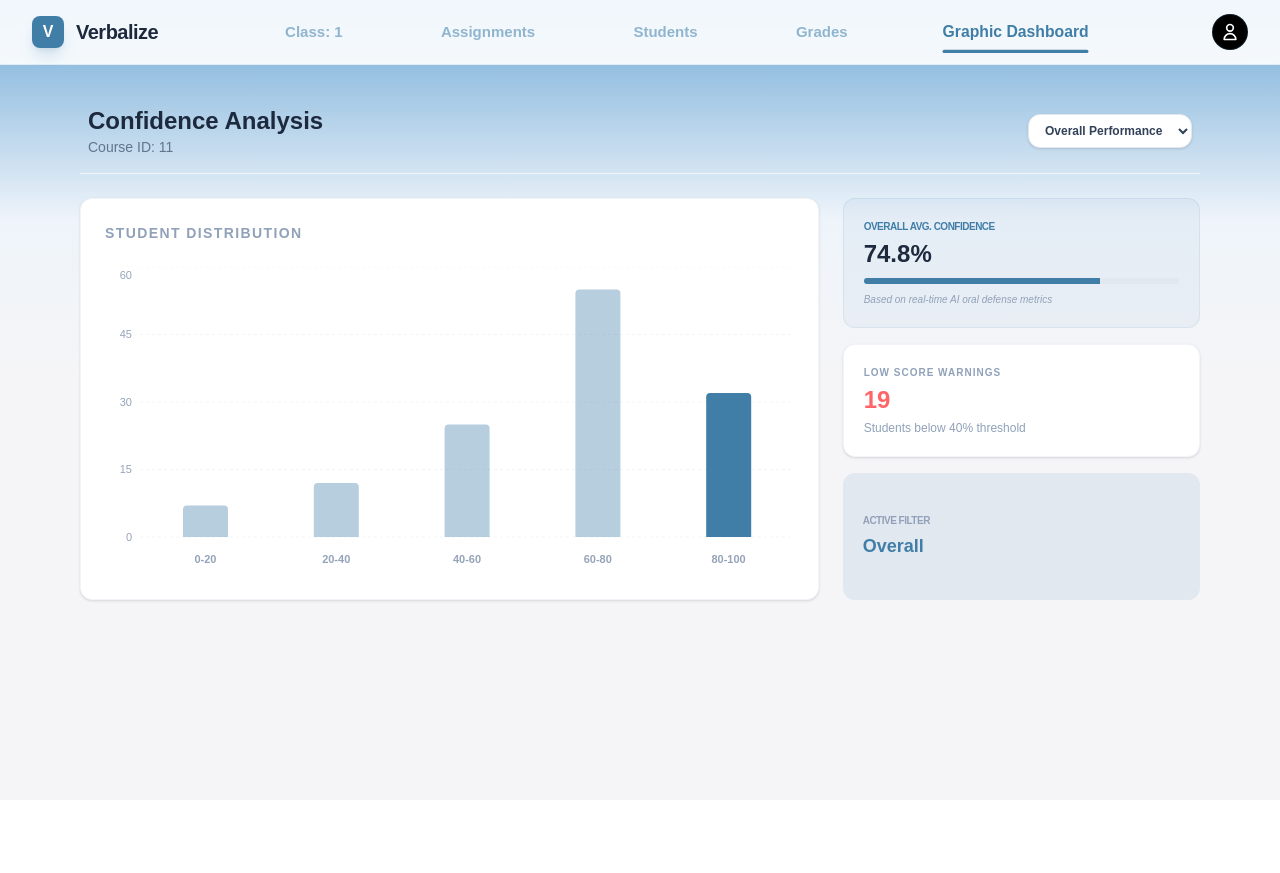
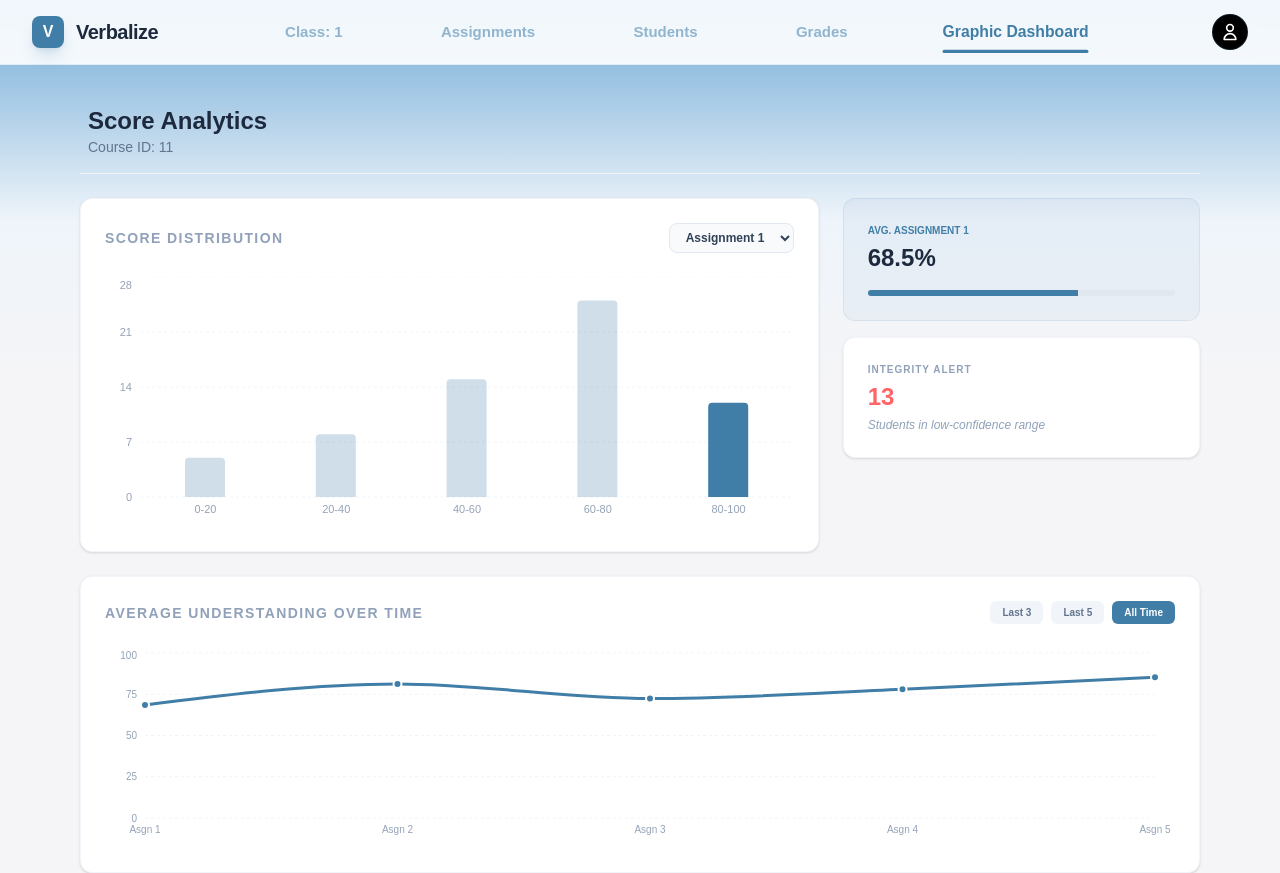
Before and after one commit to acm-projects/Verbalize, a Next.js app in the folder verbalize/: page /course/1/graphicdashboard in a window 1280 px wide. Before the commit the page ends 800 px from the top, so only its background shows below. Built offline with nearby package versions, Linux system fonts and the light colour scheme.

Commit message:
update analysis graphic dashboard

```diff
--- a/verbalize/app/components/LandingPage.tsx
+++ b/verbalize/app/components/LandingPage.tsx
@@ -52,7 +52,7 @@ export default function LandingPage() {
 
                 <div className="absolute inset-0 bg-gradient-to-b from-[#F8FAFC]/20 via-[#F8FAFC]/20 to-[#F8FAFC]" />
 
-                <div className="p-5 flex flex-row justify-center px-20 z-10 gap-50">
+                <div className="p-5 flex flex-row justify-between px-20 z-10 gap-50">
                     <motion.div
                         initial={{ opacity: 0, x: -30 }}
                         animate={{ opacity: 1, x: 0 }}
--- a/verbalize/app/course/[courseId]/graphicdashboard/page.tsx
+++ b/verbalize/app/course/[courseId]/graphicdashboard/page.tsx
@@ -2,154 +2,178 @@
 
 import { useState, useMemo } from 'react';
 import {
-  BarChart, Bar, XAxis, YAxis, CartesianGrid, Tooltip, ResponsiveContainer, Cell
+  BarChart, Bar, XAxis, YAxis, CartesianGrid, Tooltip, ResponsiveContainer, Cell,
+  LineChart, Line, Dot
 } from 'recharts';
+import { motion, AnimatePresence } from 'framer-motion';
 
-// Added "avg" field to each dataset for dynamic display
-const ASSIGNMENTS_DATA = {
+// Mock data for Bar Chart (Individual Assignments)
+const ASSIGNMENTS_DETAILS = {
   "Assignment 1": {
     avg: 68.5,
     data: [
-      { range: "0-20", students: 5 },
-      { range: "20-40", students: 8 },
-      { range: "40-60", students: 15 },
-      { range: "60-80", students: 25 },
+      { range: "0-20", students: 5 }, { range: "20-40", students: 8 },
+      { range: "40-60", students: 15 }, { range: "60-80", students: 25 },
       { range: "80-100", students: 12 },
     ]
   },
   "Assignment 2": {
     avg: 81.2,
     data: [
-      { range: "0-20", students: 2 },
-      { range: "20-40", students: 4 },
-      { range: "40-60", students: 10 },
-      { range: "60-80", students: 30 },
+      { range: "0-20", students: 2 }, { range: "20-40", students: 4 },
+      { range: "40-60", students: 10 }, { range: "60-80", students: 30 },
       { range: "80-100", students: 20 },
     ]
   },
-  "Overall": {
-    avg: 74.8,
+  "Assignment 3": {
+    avg: 72.4,
     data: [
-      { range: "0-20", students: 7 },
-      { range: "20-40", students: 12 },
-      { range: "40-60", students: 25 },
-      { range: "60-80", students: 55 },
-      { range: "80-100", students: 32 },
+      { range: "0-20", students: 4 }, { range: "20-40", students: 10 },
+      { range: "40-60", students: 18 }, { range: "60-80", students: 22 },
+      { range: "80-100", students: 15 },
     ]
   }
 };
 
+// Mock data for Line Chart (The Trend)
+const FULL_TREND_DATA = [
+  { name: "Asgn 1", avg: 68.5 },
+  { name: "Asgn 2", avg: 81.2 },
+  { name: "Asgn 3", avg: 72.4 },
+  { name: "Asgn 4", avg: 78.0 },
+  { name: "Asgn 5", avg: 85.3 },
+];
+
 export default function GraphicDashboard() {
-  const [selectedAssignment, setSelectedAssignment] = useState("Overall");
+  const [selectedAsgn, setSelectedAsgn] = useState("Assignment 1");
+  const [trendRange, setTrendRange] = useState("All");
 
-  // Get current dataset based on selection
   const currentSet = useMemo(() =>
-    ASSIGNMENTS_DATA[selectedAssignment as keyof typeof ASSIGNMENTS_DATA],
-    [selectedAssignment]
+    ASSIGNMENTS_DETAILS[selectedAsgn as keyof typeof ASSIGNMENTS_DETAILS],
+    [selectedAsgn]
   );
 
+  const trendData = useMemo(() => {
+    if (trendRange === "All") return FULL_TREND_DATA;
+    return FULL_TREND_DATA.slice(-parseInt(trendRange));
+  }, [trendRange]);
+
   return (
-    <div className="h-full">
+    <div className="h-full space-y-6">
       {/* 1. Header Section */}
-      <div className="flex justify-between items-center px-2 py-4 border-b border-gray-100 mb-6">
+      <div className="flex justify-between items-center px-2 py-4 border-b border-gray-100">
         <div>
-          <h1 className="text-2xl font-bold text-slate-800">Confidence Analysis</h1>
+          <h1 className="text-2xl font-bold text-slate-800">Score Analytics</h1>
           <p className="text-sm text-slate-500">Course ID: 11</p>
         </div>
-
-        <select
-          value={selectedAssignment}
-          onChange={(e) => setSelectedAssignment(e.target.value)}
-          className="bg-white border border-slate-200 text-slate-700 text-xs font-bold rounded-xl px-3 py-2 outline-none focus:ring-2 ring-[#407EA7]/20 transition-all cursor-pointer shadow-sm"
-        >
-          <option value="Overall">Overall Performance</option>
-          <option value="Assignment 1">Assignment 1</option>
-          <option value="Assignment 2">Assignment 2</option>
-        </select>
       </div>
 
       <div className="grid grid-cols-1 lg:grid-cols-3 gap-6">
-
-        {/* Left: Interactive Bar Chart */}
-        <div className="lg:col-span-2 bg-white p-6 rounded-xl border border-slate-100 shadow-sm">
-          <div className="mb-6">
-            <h3 className="text-sm font-black text-slate-400 uppercase tracking-widest">Student Distribution</h3>
+        {/* TOP LEFT: Bar Chart for Current Assignment */}
+        <motion.div
+          initial={{ opacity: 0, y: 20 }}
+          animate={{ opacity: 1, y: 0 }}
+          className="lg:col-span-2 bg-white p-6 rounded-xl border border-slate-100 shadow-sm"
+        >
+          <div className="flex justify-between items-center mb-6">
+            <h3 className="text-sm font-black text-slate-400 uppercase tracking-widest">Score Distribution</h3>
+            <select
+              value={selectedAsgn}
+              onChange={(e) => setSelectedAsgn(e.target.value)}
+              className="bg-slate-50 border border-slate-200 text-slate-700 text-xs font-bold rounded-lg px-3 py-1.5 outline-none focus:ring-2 ring-[#407EA7]/20 cursor-pointer"
+            >
+              {Object.keys(ASSIGNMENTS_DETAILS).map(key => <option key={key} value={key}>{key}</option>)}
+            </select>
           </div>
 
-          <div className="h-[300px] w-full">
+          <div className="h-[250px] w-full">
             <ResponsiveContainer width="100%" height="100%">
               <BarChart data={currentSet.data} margin={{ top: 0, right: 0, left: -25, bottom: 0 }}>
                 <CartesianGrid strokeDasharray="3 3" vertical={false} stroke="#f1f5f9" />
-                <XAxis
-                  dataKey="range"
-                  axisLine={false}
-                  tickLine={false}
-                  tick={{ fill: '#94a3b8', fontSize: 11, fontWeight: 600 }}
-                  dy={10}
-                />
-                <YAxis
-                  axisLine={false}
-                  tickLine={false}
-                  tick={{ fill: '#94a3b8', fontSize: 11 }}
-                />
-                <Tooltip
-                  cursor={{ fill: '#f8fafc' }}
-                  contentStyle={{
-                    borderRadius: '12px',
-                    border: 'none',
-                    boxShadow: '0 10px 15px -3px rgb(0 0 0 / 0.05)',
-                    fontSize: '12px'
-                  }}
-                />
-                <Bar dataKey="students" radius={[4, 4, 0, 0]} barSize={45}>
+                <XAxis dataKey="range" axisLine={false} tickLine={false} tick={{ fill: '#94a3b8', fontSize: 11 }} />
+                <YAxis axisLine={false} tickLine={false} tick={{ fill: '#94a3b8', fontSize: 11 }} />
+                <Tooltip cursor={{ fill: '#f8fafc' }} contentStyle={{ borderRadius: '12px', border: 'none', boxShadow: '0 4px 12px rgba(0,0,0,0.05)' }} />
+                <Bar dataKey="students" isAnimationActive={true} animationDuration={1000} radius={[4, 4, 0, 0]} barSize={40}>
                   {currentSet.data.map((entry, index) => (
-                    <Cell
-                      key={`cell-${index}`}
-                      fill={entry.range === "80-100" ? "#407EA7" : "#407EA760"}
-                    />
+                    <Cell key={`cell-${index}`} fill={entry.range === "80-100" ? "#407EA7" : "#407EA740"} />
                   ))}
                 </Bar>
               </BarChart>
             </ResponsiveContainer>
           </div>
-        </div>
+        </motion.div>
 
-        {/* Right: Dynamic Insight Panels */}
-        <div className="flex flex-col gap-4">
-
-          {/* Dynamic AVG Confidence Card */}
-          <div className="bg-[#407EA7]/5 border border-[#407EA7]/10 p-5 rounded-xl transition-all duration-500">
-            <p className="text-[10px] font-black text-[#407EA7] uppercase tracking-tighter">
-              {selectedAssignment === "Overall" ? "Overall Avg. Confidence" : `Avg. ${selectedAssignment}`}
-            </p>
-            <h4 className="text-2xl font-black text-slate-800 mt-1">
-              {currentSet.avg}%
-            </h4>
-            <div className="mt-2 h-1.5 w-full bg-slate-200 rounded-full overflow-hidden">
-               <div
-                 className="h-full bg-[#407EA7] transition-all duration-700 ease-out"
-                 style={{ width: `${currentSet.avg}%` }}
+        {/* TOP RIGHT: Avg & Metrics */}
+        <div className="space-y-4">
+          <motion.div
+            key={selectedAsgn}
+            initial={{ scale: 0.95, opacity: 0 }}
+            animate={{ scale: 1, opacity: 1 }}
+            className="bg-[#407EA7]/5 border border-[#407EA7]/10 p-6 rounded-xl"
+          >
+            <p className="text-[10px] font-black text-[#407EA7] uppercase">Avg. {selectedAsgn}</p>
+            <h4 className="text-2xl font-black text-slate-800 mt-1">{currentSet.avg}%</h4>
+            <div className="mt-4 h-1.5 w-full bg-slate-200 rounded-full overflow-hidden">
+               <motion.div
+                 initial={{ width: 0 }}
+                 animate={{ width: `${currentSet.avg}%` }}
+                 transition={{ duration: 1, ease: "easeOut" }}
+                 className="h-full bg-[#407EA7]"
                />
             </div>
-            <p className="text-[10px] text-slate-400 mt-2 italic">Based on real-time AI oral defense metrics</p>
-          </div>
+          </motion.div>
 
-          <div className="bg-white border border-slate-100 p-5 rounded-xl shadow-sm">
-            <p className="text-[10px] font-black text-slate-400 uppercase tracking-tighter tracking-widest">Low Score Warnings</p>
-            <h4 className="text-2xl font-black text-red-400 mt-1">
-              {currentSet.data[0].students + currentSet.data[1].students}
-            </h4>
-            <p className="text-xs text-slate-400 mt-1">Students below 40% threshold</p>
-          </div>
-
-          <div className="bg-slate-200 px-5 py-10  rounded-xl text-white flex-1 flex flex-col justify-between">
-            <div>
-              <p className="text-[10px] font-black text-slate-400 uppercase tracking-tighter">Active Filter</p>
-              <h4 className="text-lg font-bold mt-1 text-[#407EA7]">{selectedAssignment}</h4>
-            </div>
+          <div className="bg-white border border-slate-100 p-6 rounded-xl shadow-sm">
+            <p className="text-[10px] font-black text-slate-400 uppercase tracking-widest">Integrity Alert</p>
+            <h4 className="text-2xl font-black text-red-400 mt-1">{currentSet.data[0].students + currentSet.data[1].students}</h4>
+            <p className="text-xs text-slate-400 mt-1 italic">Students in low-confidence range</p>
           </div>
         </div>
 
+        {/* BOTTOM: Line Chart for Trends */}
+        <motion.div
+          initial={{ opacity: 0, y: 20 }}
+          animate={{ opacity: 1, y: 0 }}
+          transition={{ delay: 0.2 }}
+          className="lg:col-span-3 bg-white p-6 rounded-xl border border-slate-100 shadow-sm"
+        >
+          <div className="flex justify-between items-center mb-6">
+            <div>
+              <h3 className="text-sm font-black text-slate-400 uppercase tracking-widest">Average understanding over time</h3>
+            </div>
+            <div className="flex gap-2">
+              {["3", "5", "All"].map(range => (
+                <button
+                  key={range}
+                  onClick={() => setTrendRange(range)}
+                  className={`px-3 py-1 text-[10px] font-bold rounded-md transition-all ${trendRange === range ? 'bg-[#407EA7] text-white' : 'bg-slate-100 text-slate-500 hover:bg-slate-200'}`}
+                >
+                  {range === "All" ? "All Time" : `Last ${range}`}
+                </button>
+              ))}
+            </div>
+          </div>
+
+          <div className="h-[200px] w-full">
+            <ResponsiveContainer width="100%" height="100%">
+              <LineChart data={trendData} margin={{ top: 5, right: 20, left: -20, bottom: 0 }}>
+                <CartesianGrid strokeDasharray="3 3" vertical={false} stroke="#f1f5f9" />
+                <XAxis dataKey="name" axisLine={false} tickLine={false} tick={{ fill: '#94a3b8', fontSize: 10 }} />
+                <YAxis domain={[0, 100]} axisLine={false} tickLine={false} tick={{ fill: '#94a3b8', fontSize: 10 }} />
+                <Tooltip contentStyle={{ borderRadius: '12px', border: 'none', fontSize: '12px' }} />
+                <Line
+                  type="monotone"
+                  dataKey="avg"
+                  stroke="#407EA7"
+                  strokeWidth={3}
+                  dot={{ r: 4, fill: "#407EA7", strokeWidth: 2, stroke: "#fff" }}
+                  activeDot={{ r: 6, strokeWidth: 0 }}
+                  animationDuration={1500}
+                />
+              </LineChart>
+            </ResponsiveContainer>
+          </div>
+        </motion.div>
       </div>
     </div>
   );
--- a/verbalize/app/course/[courseId]/students/page.tsx
+++ b/verbalize/app/course/[courseId]/students/page.tsx
@@ -90,6 +90,12 @@ export default function StudentsPage({ params }: { params: Promise<{ courseId: n
 
             <p className="text-sm text-slate-500">Course ID: {courseId}</p>
           </div>
+          <button
+            onClick={() => setOpenModal(true)}
+            className="rounded-xl bg-[#5b92b9] px-4 py-2 text-sm font-semibold text-white shadow-md hover:bg-[#4a7a9c] transition-colors"
+          >
+            + Add Assignment
+          </button>
         </div>
 
         <div className="px-2 py-2">
--- a/verbalize/package.json
+++ b/verbalize/package.json
@@ -16,7 +16,7 @@
     "@supabase/ssr": "^0.9.0",
     "@supabase/supabase-js": "^2.99.1",
     "adm-zip": "^0.5.16",
-    "framer-motion": "^12.35.0",
+    "framer-motion": "^12.38.0",
     "groq-sdk": "^1.1.2",
     "jszip": "^3.10.1",
     "next": "16.1.6",
@@ -25,6 +25,7 @@
     "react": "19.2.3",
     "react-dom": "19.2.3",
     "recharts": "^3.8.1",
+    "redux": "^5.0.1",
     "typewriter-effect": "^2.22.0"
   },
   "devDependencies": {
```
Also changed, not shown: 1 other file (tests, documents, lock files or other folders).
